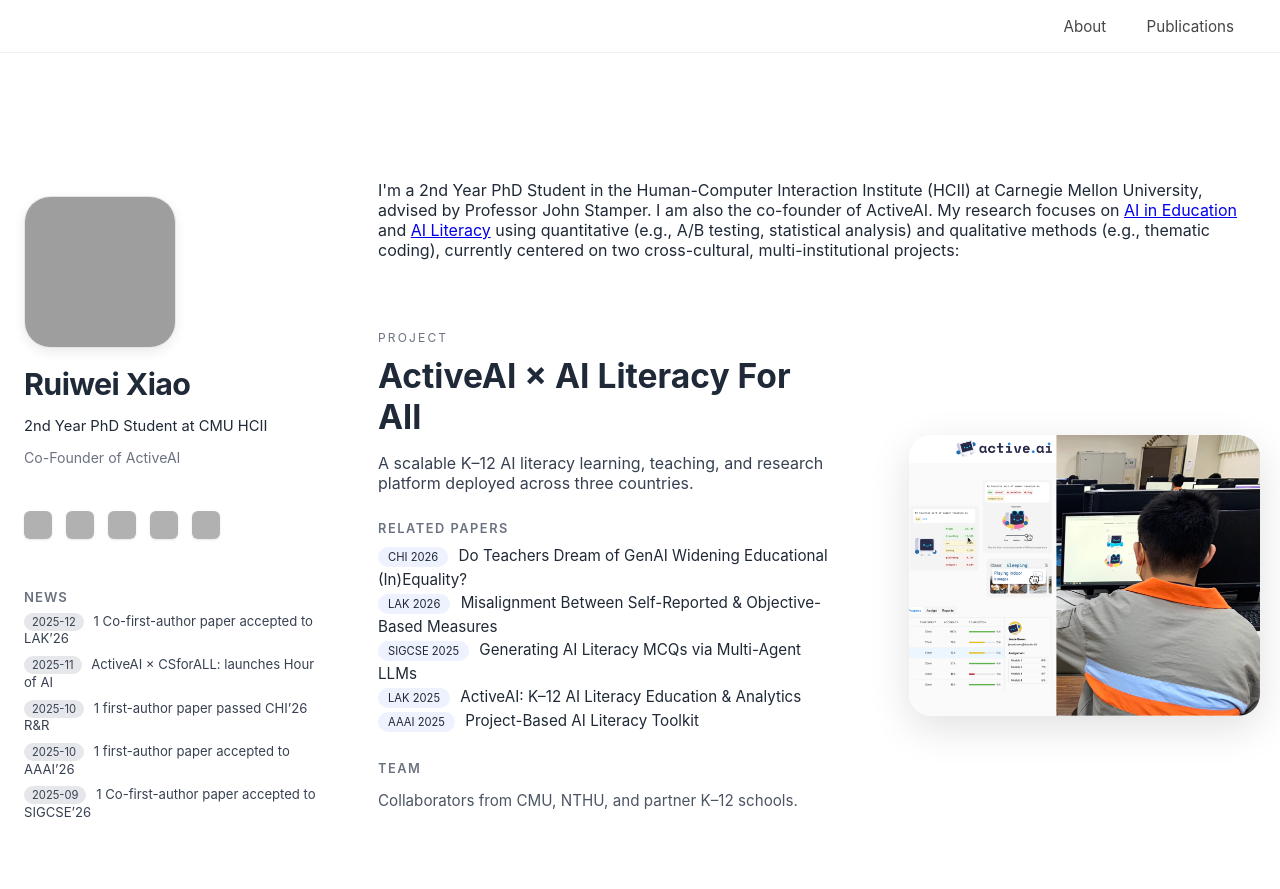
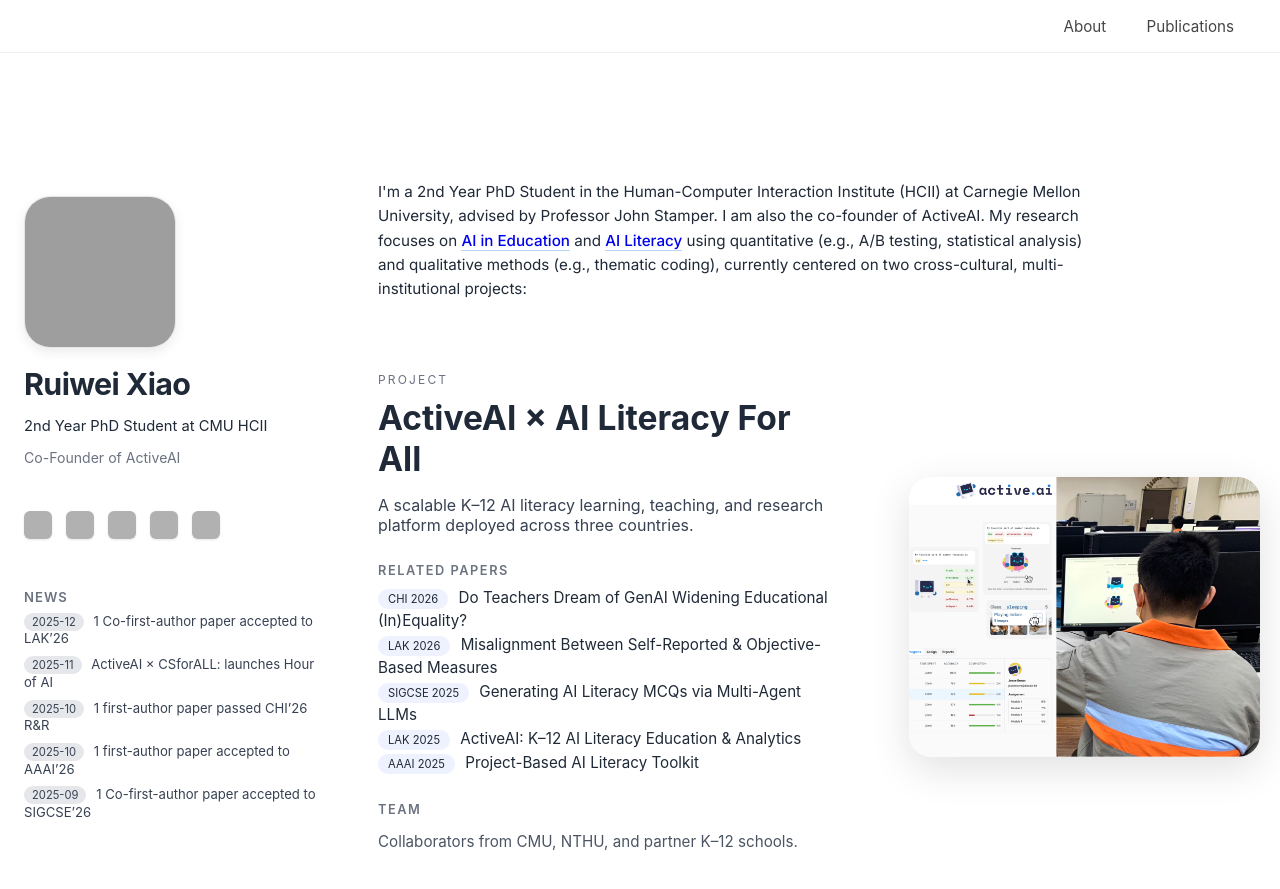
Before and after one commit to ruiwei-xiao/ruiwei-xiao.github.io, a Jekyll site: the page built from index.md, in a window 1280 px wide and 900 px high. Shown: the top 889 px of the window. Built offline with Jekyll 4.4.1, drawn with Linux system fonts in a browser that asks for light colours; grey boxes are pictures that could not be loaded.

Commit message:
Update style.css

```diff
--- a/assets/css/style.css
+++ b/assets/css/style.css
@@ -653,3 +653,22 @@
   color: #4b5563;
   font-size: 0.95rem;
 }
+
+.about-section {
+  font-family: 'Inter', -apple-system, BlinkMacSystemFont, 'Segoe UI',
+               Roboto, Helvetica, Arial, sans-serif;
+  font-size: 0.95rem;
+  line-height: 1.6;
+  color: #1f2937; /* soft dark gray */
+  max-width: 720px;
+}
+
+.about-section a {
+  font-weight: 500;
+  text-decoration: none;
+  border-bottom: 1px solid rgba(26,115,232,0.3);
+}
+
+.about-section a:hover {
+  border-bottom-color: #1a73e8;
+}
```
